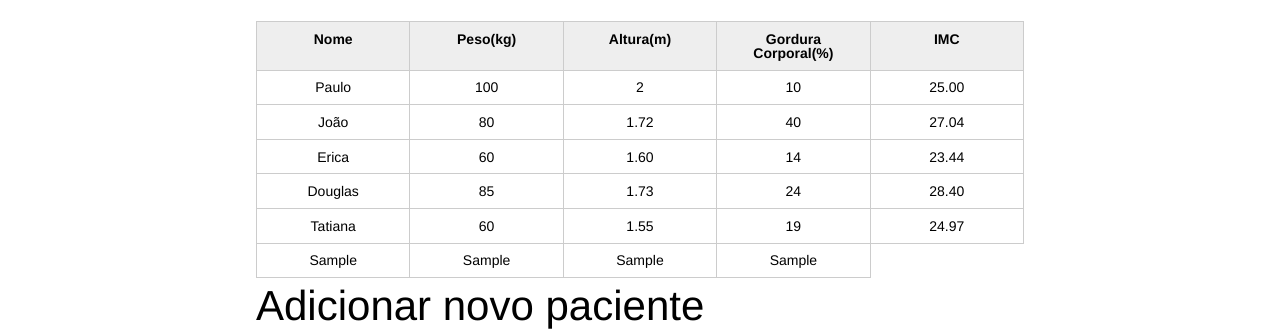
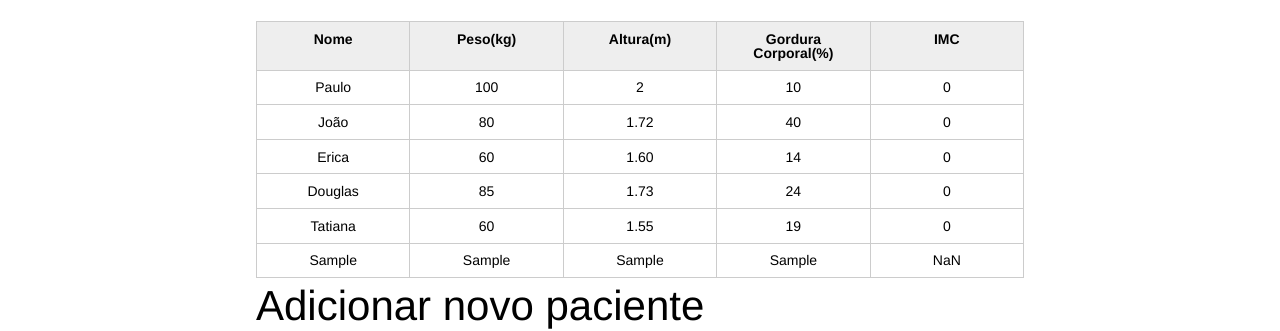
Before and after one commit to JonhXC/Alura-classes, a plain HTML site: page 03_javascript_programando_web/aulas/01_introducao-javascript/index.html in a window 1280 px wide. Both pictures are taken after typing "Sample", "Sample", "Sample", "Sample" into the empty fields and a click on the button "Adicionar". Shown: the part 120-451 px from the top of the page. Drawn offline with Linux system fonts and the light colour scheme.

Commit message:
adicionando à tabela através de formulários

```diff
--- a/03_javascript_programando_web/aulas/01_introducao-javascript/index.html
+++ b/03_javascript_programando_web/aulas/01_introducao-javascript/index.html
@@ -98,7 +98,8 @@
 			</form>
 		</section>
 
-		<script src="js/principal.js"></script>
+		<script src="js/calc-imc.js"></script>
+		<script src="js/form.js"></script>
 
 	</body>
 </html>
--- /dev/null
+++ b/03_javascript_programando_web/aulas/01_introducao-javascript/js/calc-imc.js
@@ -0,0 +1,49 @@
+
+var titulo = document.querySelector(".titulo");
+titulo.textContent = "Aparecida Nutricionista";
+
+
+var pacientes = document.querySelectorAll(".paciente");
+
+for(var i = 0; i < pacientes.length; i++) {
+
+    var paciente = pacientes[i];
+
+    var tdPeso = paciente.querySelector(".info-peso");
+    var peso = tdPeso.textContent;
+
+    var tdAltura = paciente.querySelector(".info-altura");
+    var altura = tdAltura.textContent;
+
+    var tdImc = paciente.querySelector(".info-imc");
+
+
+    var pesoEhValido = true;
+    var alturaEnValido = true;
+
+    if(peso <= 0 || peso >= 1000) {
+        pesoEhValido = false;
+        tdImc.textContent = "Peso inválido!";
+        paciente.classList.add("paciente-invalido");
+    }
+    if(altura <= 0 || altura >= 3 ) {
+        alturaEnValido = false;
+        tdImc.textContent = "Altura inválida!"
+        paciente.classList.add("paciente-invalido");
+
+    }
+
+    if(pesoEhValido && alturaEnValido) {
+        var imc = calculaImc(paciente.peso, paciente.altura);
+
+    }
+
+}
+
+function calculaImc(peso, altura) {
+
+    var imc = 0;
+    imc = peso / (altura * altura)
+
+    return imc.toFixed(2);
+}
--- /dev/null
+++ b/03_javascript_programando_web/aulas/01_introducao-javascript/js/form.js
@@ -0,0 +1,57 @@
+
+var botaoAdicionar = document.querySelector("#adicionar-paciente");
+
+
+botaoAdicionar.addEventListener("click", function(event){
+
+    event.preventDefault();
+
+    //Adicionando paciente
+
+    var form = document.querySelector("#form-adiciona");
+
+    var paciente = obtemPacienteDoFormulario(form);
+
+    criaTr(paciente);
+
+
+});
+
+function obtemPacienteDoFormulario(form){
+
+    var paciente = {
+        nome: form.nome.value,
+        peso: form.peso.value,
+        altura: form.altura.value,
+        gordura: form.gordura.value,
+        imc: calculaImc(form.peso.value, form.altura.value)
+    }
+    return paciente;
+}
+
+function criaTr(paciente) {
+    var pacienteTr = document.createElement("tr");
+
+    var nomeTd = document.createElement("td");
+    var pesoTd = document.createElement("td");
+    var alturaTd = document.createElement("td");
+    var gorduraTd = document.createElement("td");
+    var imcTd = document.createElement("td");
+
+    nomeTd.textContent = paciente.nome;
+    pesoTd.textContent = paciente.peso;
+    alturaTd.textContent = paciente.altura;
+    gorduraTd.textContent = paciente.gordura;
+    imcTd.textContent = paciente.imc;
+
+    pacienteTr.appendChild(nomeTd);
+    pacienteTr.appendChild(pesoTd);
+    pacienteTr.appendChild(alturaTd);
+    pacienteTr.appendChild(gorduraTd);
+    pacienteTr.appendChild(imcTd);
+
+    var tabela = document.querySelector("#tabela-pacientes");
+
+    tabela.appendChild(pacienteTr);
+
+}
--- a/03_javascript_programando_web/aulas/01_introducao-javascript/js/principal.js
+++ /dev/null
@@ -1,83 +0,0 @@
-
-var titulo = document.querySelector(".titulo");
-titulo.textContent = "Aparecida Nutricionista";
-
-
-var pacientes = document.querySelectorAll(".paciente");
-
-for(var i = 0; i < pacientes.length; i++) {
-
-    var paciente = pacientes[i];
-
-    var tdPeso = paciente.querySelector(".info-peso");
-    var peso = tdPeso.textContent;
-
-    var tdAltura = paciente.querySelector(".info-altura");
-    var altura = tdAltura.textContent;
-
-    var tdImc = paciente.querySelector(".info-imc");
-
-
-    var pesoEhValido = true;
-    var alturaEnValido = true;
-
-    if(peso <= 0 || peso >= 1000) {
-        pesoEhValido = false;
-        tdImc.textContent = "Peso inválido!";
-        paciente.classList.add("paciente-invalido");
-    }
-    if(altura <= 0 || altura >= 3 ) {
-        alturaEnValido = false;
-        tdImc.textContent = "Altura inválida!"
-        paciente.classList.add("paciente-invalido");
-
-    }
-
-    if(pesoEhValido && alturaEnValido) {
-        var imc = peso / (altura * altura); //IMC
-        tdImc.textContent = imc.toFixed(2);
-    }
-}
-
-
-var botaoAdicionar = document.querySelector("#adicionar-paciente");
-
-
-botaoAdicionar.addEventListener("click", function(event){
-
-    event.preventDefault();
-
-//Adicionando paciente
-
-
-    var form = document.querySelector("#form-adiciona");
-
-    var nome = form.nome.value;
-    var peso = form.peso.value;
-    var altura = form.altura.value;
-    var gordura = form.gordura.value;
-
-
-    var pacienteTr = document.createElement("tr");
-
-    var nomeTd = document.createElement("td");
-    var pesoTd = document.createElement("td");
-    var alturaTd = document.createElement("td");
-    var gorduraTd = document.createElement("td");
-    var imcTd = document.createElement("td");
-
-    nomeTd.textContent = nome;
-    pesoTd.textContent = peso;
-    alturaTd.textContent = altura;
-    gorduraTd.textContent = gordura;
-
-    pacienteTr.appendChild(nomeTd);
-    pacienteTr.appendChild(pesoTd);
-    pacienteTr.appendChild(alturaTd);
-    pacienteTr.appendChild(gorduraTd);
-
-    var tabela = document.querySelector("#tabela-pacientes");
-
-    tabela.appendChild(pacienteTr);
-
-});
```
